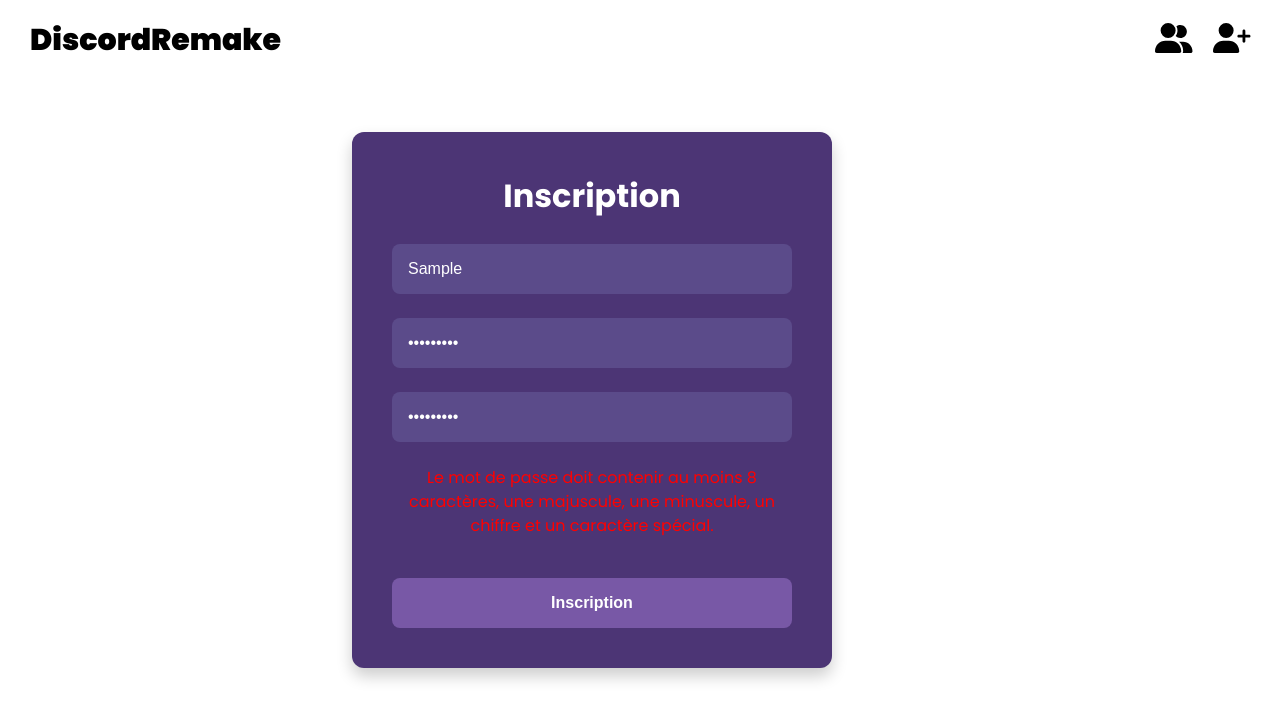
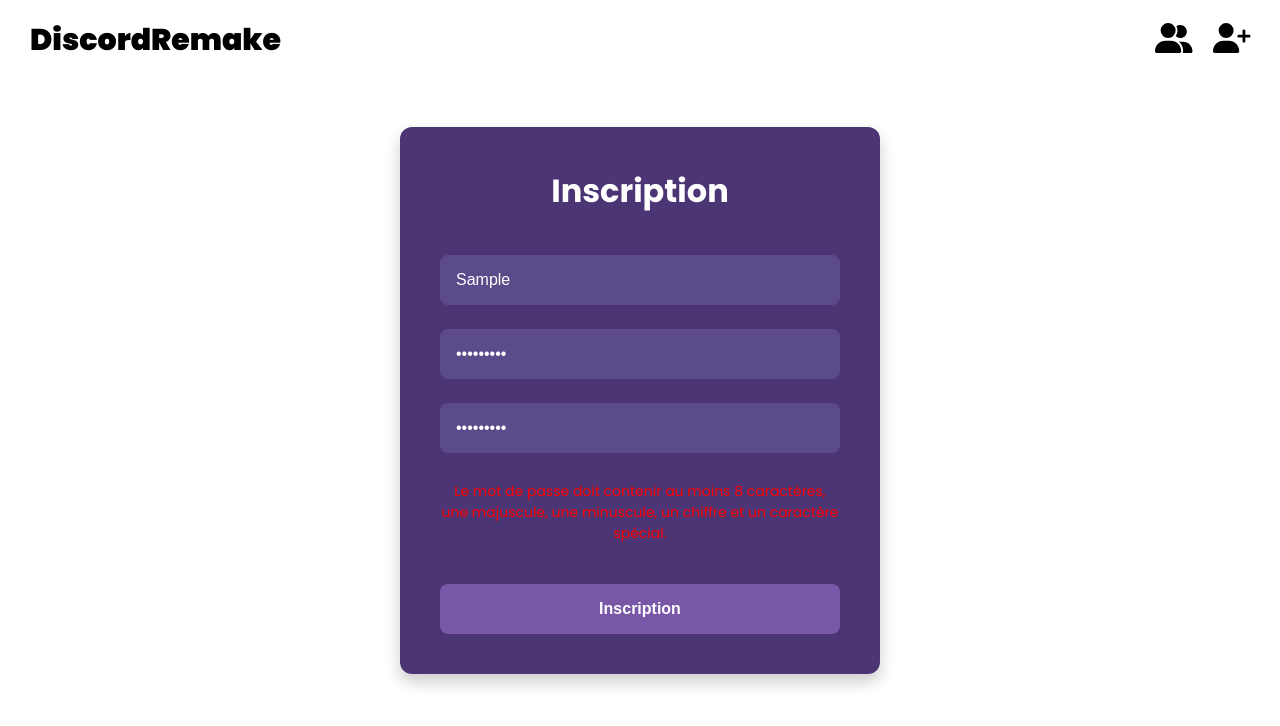
Before and after one commit to Bilnaa/frontend-discord, a React (Vite) app: page /signup in a window 1280 px wide. Both pictures are taken after typing "Sample", "Sample123", "Sample123" into the empty fields and a click on the button "Inscription". Shown: the top 726 px of the page. Built offline with nearby package versions, Linux system fonts and the light colour scheme; no server answers.

Commit message:
feat: refactor le style de la page d'inscription en utilisant un objet de styles

```diff
--- a/src/pages/SignUp.tsx
+++ b/src/pages/SignUp.tsx
@@ -9,7 +9,20 @@ type FormData = {
     confirmPassword: string;
 };
 
-const formStyle: CSSProperties = {
+const styles: { [key: string]: CSSProperties } = {
+    container: {
+        display: 'flex',
+        alignItems: 'center',
+        justifyContent: 'center',
+        height: '100vh',
+        width: '100%',
+        margin: 0,
+        padding: 0,
+        position: 'absolute',
+        top: 0,
+        left: 0,
+    },
+    form: {
         display: "flex",
         flexDirection: "column",
         gap: "1.5rem",
@@ -19,29 +32,18 @@ const formStyle: CSSProperties = {
         backgroundColor: 'rgb(76,53,117)',
         borderRadius: "12px",
         boxShadow: "0 8px 16px rgba(0, 0, 0, 0.2)",
-};
-
-const containerStyle: CSSProperties = {
-    display: 'flex',
-    alignItems: 'center',
-    justifyContent: 'center',
-    height: '80vh',
-    maxWidth: '90%',
-    paddingLeft: '2vh',
-};
-
-const inputStyle: CSSProperties = {
+    },
+    input: {
         padding: "1rem",
         fontSize: "1rem",
-    backgroundColor: 'rgb(91,75,138)', // Secondaire
+        backgroundColor: 'rgb(91,75,138)',
         border: "none",
         borderRadius: "8px",
         color: 'rgb(255,255,255)',
         outline: 'none',
         transition: 'all 0.3s ease',
-};
-
-const buttonStyle: CSSProperties = {
+    },
+    button: {
         padding: "1rem",
         fontSize: "1rem",
         backgroundColor: 'rgb(120,88,166)',
@@ -52,6 +54,17 @@ const buttonStyle: CSSProperties = {
         transition: "all 0.3s ease",
         fontWeight: '600',
         marginTop: '1rem',
+    },
+    title: {
+        color: "white",
+        marginBottom: "1rem",
+        textAlign: "center",
+    },
+    errorMessage: {
+        color: 'red',
+        fontSize: "0.875rem",
+        marginTop: "0.25rem",
+    }
 };
 
 const SignUp = () => {
@@ -94,32 +107,31 @@ const SignUp = () => {
     };
 
     return (
-        <div style={containerStyle}>
-            <form onSubmit={handleSubmit(onSubmit)} style={formStyle}>
-                <h1 style={{color:"white"}}>Inscription</h1>
+        <div style={styles.container}>
+            <form onSubmit={handleSubmit(onSubmit)} style={styles.form}>
+                <h1 style={styles.title}>Inscription</h1>
                 <input
                     {...register('username', { required: true })}
                     placeholder="Nom d'utilisateur"
-                    style={inputStyle}
+                    style={styles.input}
                 />
-                {errors.username && <span style={{ color: 'red' }}>Veuillez saisir un nom d'utilisateur</span>}
+                {errors.username && <span style={styles.errorMessage}>Veuillez saisir un nom d'utilisateur</span>}
                 <input
                     {...register('password', { required: true })}
                     type="password"
                     placeholder="Mot de passe"
-                    style={inputStyle}
+                    style={styles.input}
                 />
-                {errors.password && <span style={{ color: 'red' }}>Veuillez saisir un mot de passe</span>}
+                {errors.password && <span style={styles.errorMessage}>Veuillez saisir un mot de passe</span>}
                 <input
                     {...register('confirmPassword', { required: true })}
                     type="password"
                     placeholder="Confirmer le mot de passe"
-                    style={inputStyle}
+                    style={styles.input}
                 />
-                {errors.confirmPassword && <span style={{ color: 'red' }}> Merci de confirmer votre mot de passe
-                    </span>}
-                {passwordError && <span style={{ color: 'red' }}>{passwordError}</span>}
-                <button type="submit" style={buttonStyle}>
+                {errors.confirmPassword && <span style={styles.errorMessage}>Merci de confirmer votre mot de passe</span>}
+                {passwordError && <span style={styles.errorMessage}>{passwordError}</span>}
+                <button type="submit" style={styles.button}>
                     Inscription
                 </button>
             </form>
```
Lines whose indentation alone changed are shown as unchanged.
